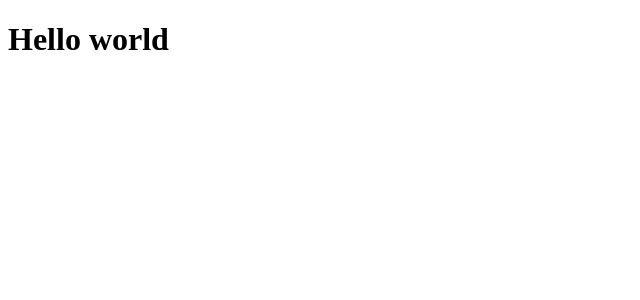
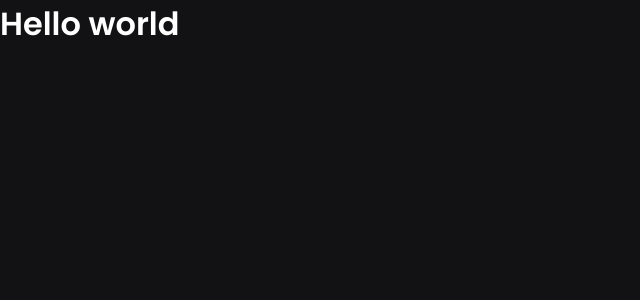
Before and after one commit to Romario-gomes/ignews-ignite, a Next.js app: page / in a window 1280 px wide. Shown: the top 300 px of the page, without its empty margins (0-640 px from the left). Built offline with nearby package versions, Linux system fonts and the light colour scheme.

Commit message:
Feat(Estrutura do projeto)

```diff
--- a/package.json
+++ b/package.json
@@ -11,7 +11,8 @@
   "dependencies": {
     "next": "12.2.5",
     "react": "18.2.0",
-    "react-dom": "18.2.0"
+    "react-dom": "18.2.0",
+    "sass": "^1.54.4"
   },
   "devDependencies": {
     "@types/node": "^18.7.3",
--- a/src/pages/_app.tsx
+++ b/src/pages/_app.tsx
@@ -1,4 +1,6 @@
 import { AppProps } from 'next/app';
+
+import '../styles/global.scss';
 
 function MyApp({ Component, pageProps }: AppProps) {
   return <Component {...pageProps} />
--- /dev/null
+++ b/src/pages/_document.tsx
@@ -0,0 +1,17 @@
+import Document, {Html, Head, Main, NextScript} from "next/document";
+export default class MyDocument extends Document {
+  render() {
+    return (
+      <Html>
+        <Head>
+          <link rel="preconnect" href="https://fonts.googleapis.com" />
+          <link href="https://fonts.googleapis.com/css2?family=Poppins:wght@400;500;600&display=swap" rel="stylesheet" />
+        </Head>
+        <body>
+          <Main />
+          <NextScript />
+        </body>
+      </Html>
+    )
+  }
+}
--- a/src/pages/index.tsx
+++ b/src/pages/index.tsx
@@ -1,5 +1,12 @@
+import Head from 'next/head';
+
 export default function Home() {
   return (
-    <h1>Hello world</h1>
+    <>
+      <Head>
+        <title>Início | ig.news</title>
+      </Head>
+      <h1>Hello world</h1>
+    </>
   )
 }
--- /dev/null
+++ b/src/styles/global.scss
@@ -0,0 +1,46 @@
+* {
+  margin: 0;
+  padding: 0;
+  box-sizing: border-box;
+}
+
+:root {
+  --white: #FFF;
+
+  --gray-100: #e1e1e6
+  --gray-300: #a8a8b3;
+  --gray-900: #121214;
+
+  --cryan-500: #61dafb;
+  --yellow-500: #eba417;
+}
+
+@media (max-with: 1080px) {
+  html {
+    font-size: 93.75%;
+  }
+}
+
+@media (max-with: 720px) {
+  html {
+    font-size: 87.5%;
+  }
+}
+
+body {
+  background-color: var(--gray-900);
+  color: var(--white);
+}
+
+body, input, textarea, select, button {
+  font: 400 1rem 'Poppins', sans-serif;
+}
+
+button {
+  cursor: pointer;
+}
+
+a {
+  color: inherit;
+  text-decoration: none;
+}
--- a/tsconfig.json
+++ b/tsconfig.json
@@ -28,4 +28,5 @@
   "exclude": [
     "node_modules"
   ]
+
 }
```
Also changed, not shown: 1 other file (tests, documents, lock files or other folders).
